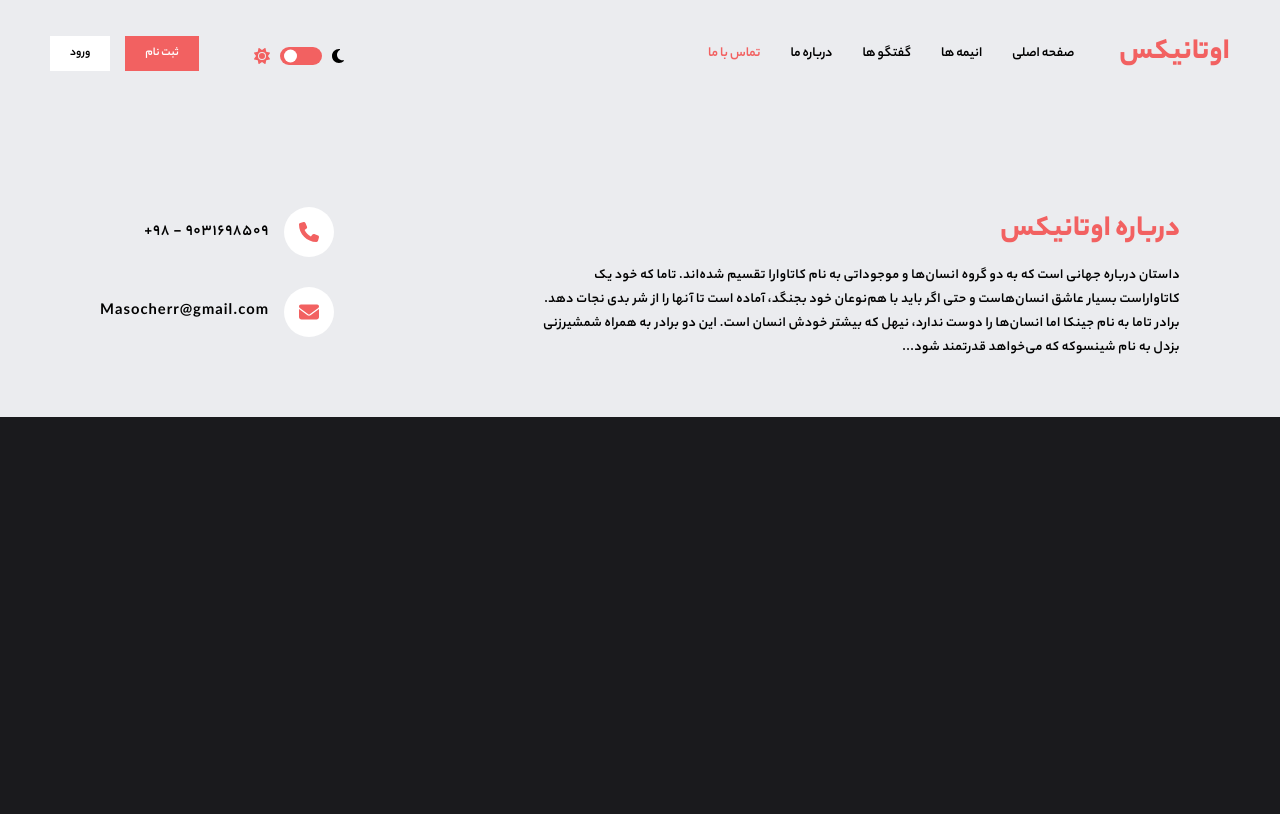
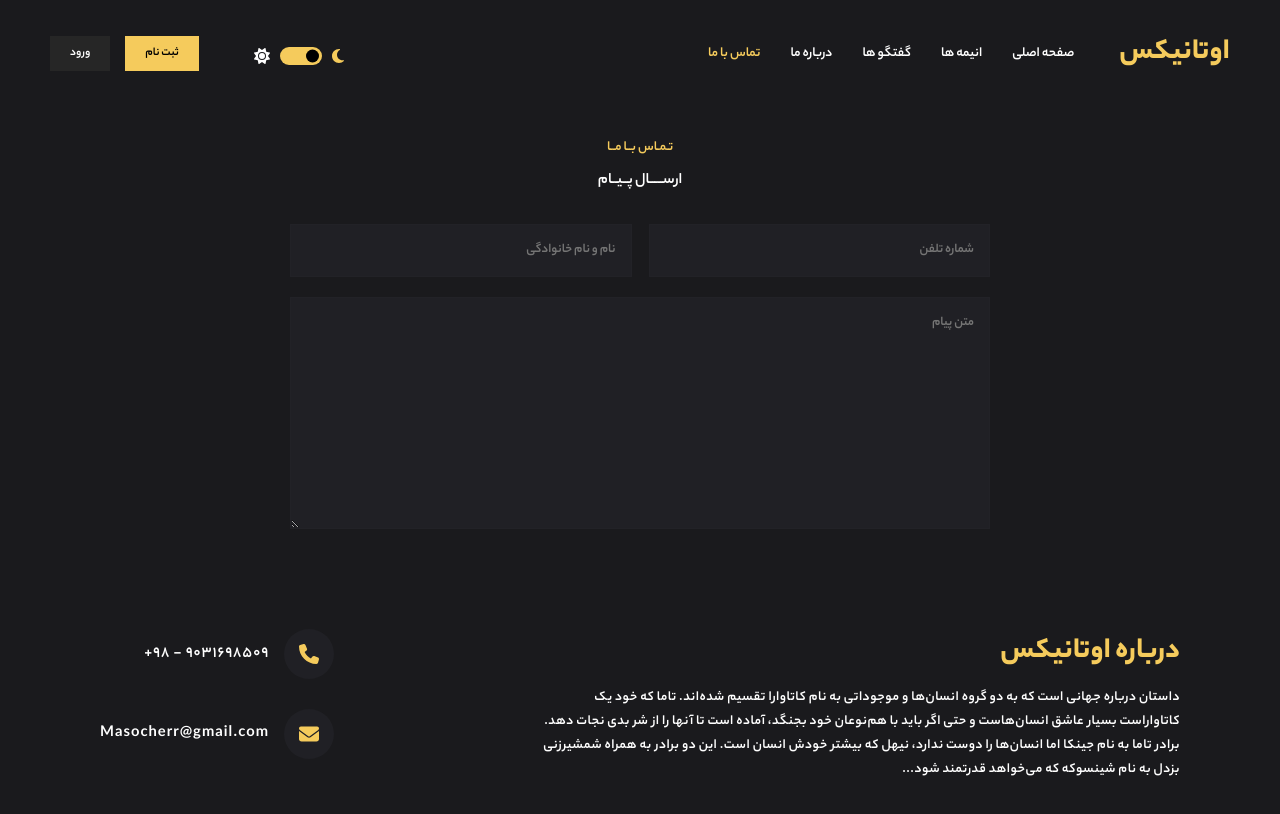
Before and after one commit to Masocher/Otanix, a React (Create React App) app: page /contact in a window 1280 px wide. Shown: the top 814 px of the page. Built offline with nearby package versions, Linux system fonts and the light colour scheme.

Commit message:
Create Contact page

```diff
--- a/src/App.js
+++ b/src/App.js
@@ -12,6 +12,7 @@ import SignUp from "./pages/SignUp";
 import Anime from "./pages/Anime";
 import Article from "./pages/Article";
 import Discussions from "./pages/Discussions";
+import Contact from "./pages/Contact";
 
 // react-router
 import { useLocation } from "react-router-dom";
@@ -39,6 +40,7 @@ function App() {
         <Route path="/discussions" element={<Discussions />} />
         <Route path="/animes/:animeId" element={<Anime />} />
         <Route path="/articles/:articleId" element={<Article />} />
+        <Route path="/contact" element={<Contact />} />
       </Routes>
 
       {location.pathname === "/sign-in" ||
--- /dev/null
+++ b/src/pages/Contact.js
@@ -0,0 +1,21 @@
+// assets
+import "../styles/contact.css"
+
+const Contact = () => {
+  return (
+    <div className="contact_container">
+        <div className="title_box">
+            <div className="mini_title">تـمـاس بــا مــا</div>
+            <div className="main_title">ارســـــال پــیــام</div>
+        </div>
+
+        <form className="message_form" action="#">
+            <input placeholder="شماره تلفن" type="phone" />
+            <input placeholder="نام و نام خانوادگی" type="text" />
+            <textarea placeholder="متن پیام" />
+        </form>
+    </div>
+  );
+};
+
+export default Contact;
--- a/src/redux/Reducer.js
+++ b/src/redux/Reducer.js
@@ -4,7 +4,7 @@ import { combineReducers } from "redux";
 // types
 import { CHANGE_THEME } from "./Types";
 
-const themeStatus = true;
+const themeStatus = false;
 
 const themeReducer = (state = themeStatus, action) => {
   switch (action.type) {
--- /dev/null
+++ b/src/styles/contact.css
@@ -0,0 +1,49 @@
+.contact_container {
+  width: calc(100% - 100px);
+  margin: 0 auto;
+  display: flex;
+  flex-direction: column;
+  align-items: center;
+}
+
+.contact_container .title_box {
+  display: flex;
+  flex-direction: column;
+  align-items: center;
+}
+
+.contact_container .title_box .mini_title {
+  color: #f5cb5c;
+  font-size: 14px;
+}
+
+.message_form {
+  display: flex;
+  justify-content: space-between;
+  flex-wrap: wrap;
+  width: 700px;
+}
+
+.message_form input,
+.message_form textarea {
+  width: calc(48.5% - 30px);
+  font-family: yekanBakhBold;
+  background-color: #232328cb;
+  outline: 0;
+  border: 1px solid #232328cb;
+  transition: 0.2s;
+  margin: 30px 0 20px 0;
+  padding: 15px;
+  color: #fff;
+}
+.message_form input:focus,
+.message_form textarea:focus {
+  border-color: #f5cb5c;
+}
+
+.message_form textarea {
+  width: 100%;
+  margin: 0;
+  resize: vertical;
+  min-height: 200px;
+}
```
